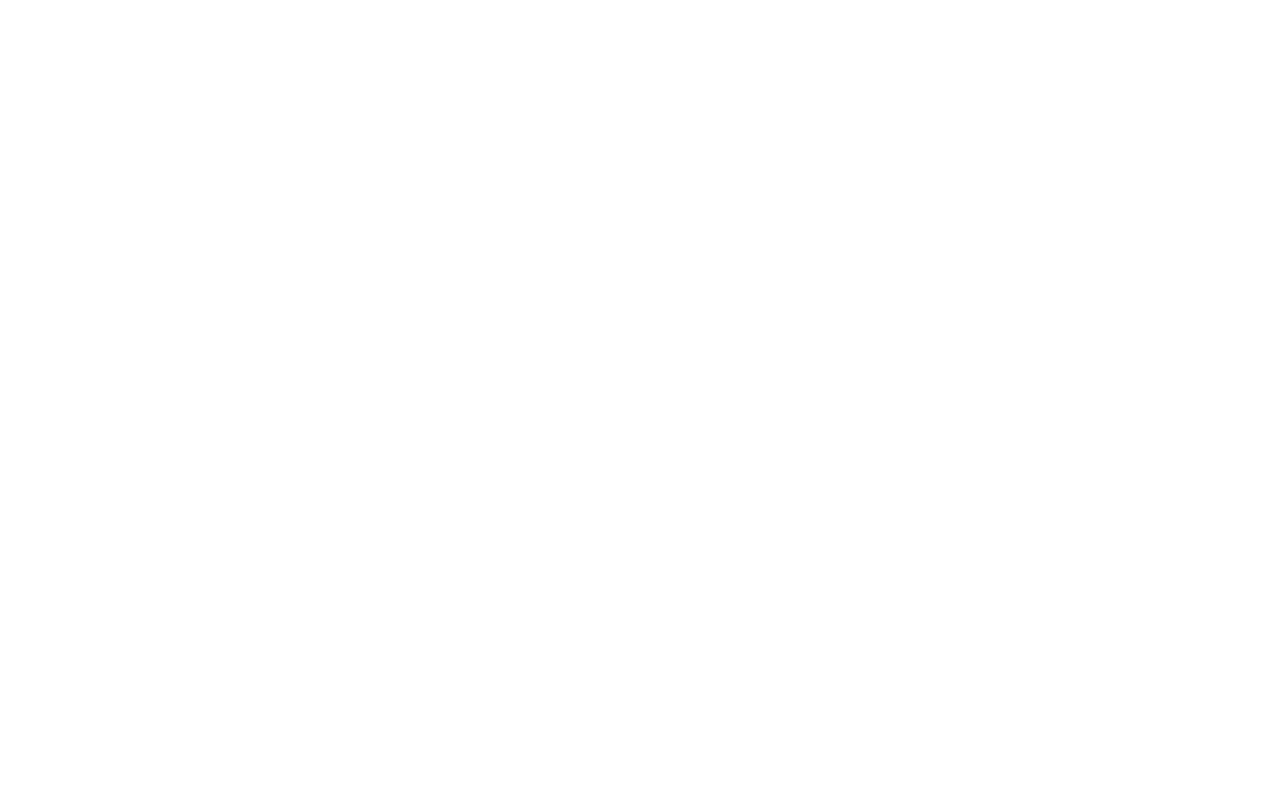
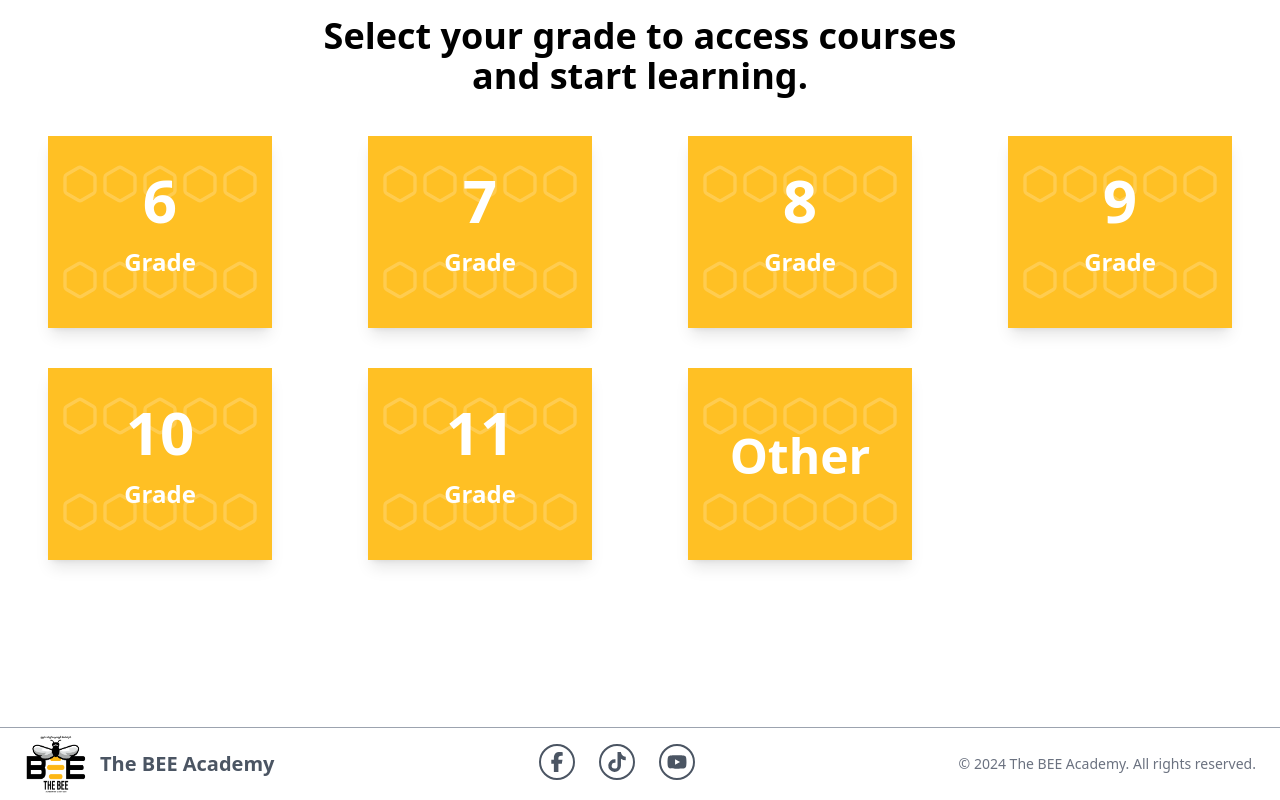
Before and after one commit to Vishmidulanjalee/LMS, a React (Create React App) app: page /gradeselect in a window 1280 px wide. Before the commit this address had no page. Built offline with nearby package versions, Linux system fonts and the light colour scheme.

Commit message:
Created the page for grade selection

```diff
--- a/src/App.css
+++ b/src/App.css
@@ -1,38 +1,18 @@
-.App {
-  text-align: center;
+/* Default styles for larger screens */
+.pb-20 {
+  padding-bottom: 5rem;
+  /* Adds padding for larger screens */
 }
 
-.App-logo {
-  height: 40vmin;
-  pointer-events: none;
-}
-
-@media (prefers-reduced-motion: no-preference) {
-  .App-logo {
-    animation: App-logo-spin infinite 20s linear;
+/* Tablet and smaller screen styles */
+@media (max-width: 1023px) {
+  .pb-20 {
+    padding-bottom: 7rem; /* Adjust padding for tablet screens */
   }
 }
 
-.App-header {
-  background-color: #282c34;
-  min-height: 100vh;
-  display: flex;
-  flex-direction: column;
-  align-items: center;
-  justify-content: center;
-  font-size: calc(10px + 2vmin);
-  color: white;
-}
-
-.App-link {
-  color: #61dafb;
-}
-
-@keyframes App-logo-spin {
-  from {
-    transform: rotate(0deg);
-  }
-  to {
-    transform: rotate(360deg);
+@media (max-width: 639px) {
+  .pb-20 {
+    padding-bottom: 15rem;  /* Adjust padding for mobile screens */
   }
 }
--- a/src/App.js
+++ b/src/App.js
@@ -8,6 +8,7 @@ import SignUp from './SignUp';
 import Signin from './SignIn';
 import WelcomeScreen from './WelcomeScreen';
 import TeacherHomework from './TeacherPages/TeacherHomework';
+import GradeSelect from './GradeSelect';
 
 function App() {
   return (
@@ -21,6 +22,7 @@ function App() {
         <Route path="/MarksPages/MarksPages" element={<MarksPages />} /> {/* Marks route */}
         <Route path="/homework" element={<Homework />} /> {/* Homework route */}
         <Route path="/teacher/homework" element={<TeacherHomework />} /> {/* Teacher homework route */}
+        <Route path="/gradeselect" element={<GradeSelect/>} />
         {/* Add more routes as needed */}
       </Routes>
     </Router>
--- a/src/Dashboard.js
+++ b/src/Dashboard.js
@@ -52,7 +52,7 @@ const Dashboard = () => {
   const userInitials = userName ? userName.slice(0, 2).toUpperCase() : 'PA';
 
   return (
-    <div className="flex flex-col h-screen bg-gray-200 ">
+    <div className="flex flex-col h-screen ">
       <header className="bg-white shadow ">
         <div className="max-w-8xl mx-0 px-4  sm:px-6 lg:px-8 py-3 flex justify-between items-center">
           <div>
@@ -64,8 +64,8 @@ const Dashboard = () => {
           </div>
         </div>
       </header>
-      <main className="flex-grow">
-        <div className="h-full max-w-full mx-0 px-4 sm:px-6 lg:px-8 py-8">
+      <main className="flex-grow overflow-auto pb-20">
+        <div className="max-w-full mx-0 px-4 sm:px-6 lg:px-8 py-8">
           <div className="flex flex-col lg:flex-row gap-10 h-full">
             <div className="grid grid-cols-1 md:grid-cols-2 gap-6 lg:w-2/3">
               {[
@@ -77,7 +77,7 @@ const Dashboard = () => {
               ].map((item, index) => (
                 <div
                   key={index}
-                  className="bg-white shadow-lg rounded-lg overflow-hidden"
+                  className="bg-white shadow-lg rounded-lg overflow-hidden border"
                 >
                   <div className="p-5">
                     <div className="flex items-center space-x-2">
--- a/src/Footer.js
+++ b/src/Footer.js
@@ -3,9 +3,10 @@ import { FontAwesomeIcon } from '@fortawesome/react-fontawesome';
 import { faFacebookF, faTiktok, faYoutube } from "@fortawesome/free-brands-svg-icons";
 import Logo from './assets/Logo.png';
 
+
 const Footer = () => {
   return (
-    <footer className="bg-white py-3 px-6">
+    <footer className="bg-white py-1 px-6 fixed bottom-0 left-0 w-full border-t border-gray-400 z-20">
         <div className="max-w-7xl mx-auto flex flex-col sm:flex-row justify-between items-center space-y-4 sm:space-y-0">
         <div className="flex flex-col sm:flex-row justify-between items-center space-x-3">
             <div>
--- /dev/null
+++ b/src/GradeSelect.js
@@ -0,0 +1,55 @@
+import React from 'react';
+import { Hexagon } from 'lucide-react';
+import './App.css';
+import Footer from './Footer';
+
+const GradeSelect = () => {
+  const GradeCard = ({ grade, className }) => (
+    <div
+      className={`w-56 h-48 bg-primary shadow-lg flex flex-col items-center justify-center cursor-pointer  relative ${className}`}
+    >
+      <div className="absolute inset-0 flex flex-wrap justify-center items-center pointer-events-none">
+        {[...Array(10)].map((_, index) => (
+          <Hexagon key={index} className="h-10 w-10 text-white opacity-20" />
+        ))}
+      </div>
+      <p className="text-6xl font-bold mb-4 text-white z-10">{grade}</p>
+      <p className="text-2xl font-semibold mb-4 text-white z-10">Grade</p>
+    </div>
+  );
+
+  const OtherCard = ({ className }) => (
+    <div
+      className={`w-56 h-48 bg-primary shadow-lg flex flex-col items-center justify-center cursor-pointer  relative ${className}`}
+    >
+      <div className="absolute inset-0 flex flex-wrap justify-center items-center pointer-events-none">
+        {[...Array(10)].map((_, index) => (
+          <Hexagon key={index} className="h-10 w-10 text-white opacity-20" />
+        ))}
+      </div>
+      <p className="text-5xl font-semibold mb-4 text-white z-10">Other</p>
+    </div>
+  );
+
+  return (
+    <div className="mx-auto min-h-screen flex flex-col pb-20">
+      <div className="container mx-auto flex flex-col h-full">
+        <h1 className="text-4xl font-semibold text-center mb-10 mt-4">
+          Select your grade to access courses <br /> and start learning.
+        </h1>
+        <div className="max-w-7xl mx-auto grid grid-cols-1 sm:grid-cols-2 lg:grid-cols-4 gap-x-24 gap-y-10 justify-items-center mb-4">
+          <GradeCard grade={6} />
+          <GradeCard grade={7} />
+          <GradeCard grade={8} />
+          <GradeCard grade={9} />
+          <GradeCard grade={10} />
+          <GradeCard grade={11} />
+          <OtherCard />
+        </div>
+      </div>
+      <Footer />
+    </div>
+  );
+};
+
+export default GradeSelect;
```
Also changed, not shown: src/assets/CoverImage.png (added).
